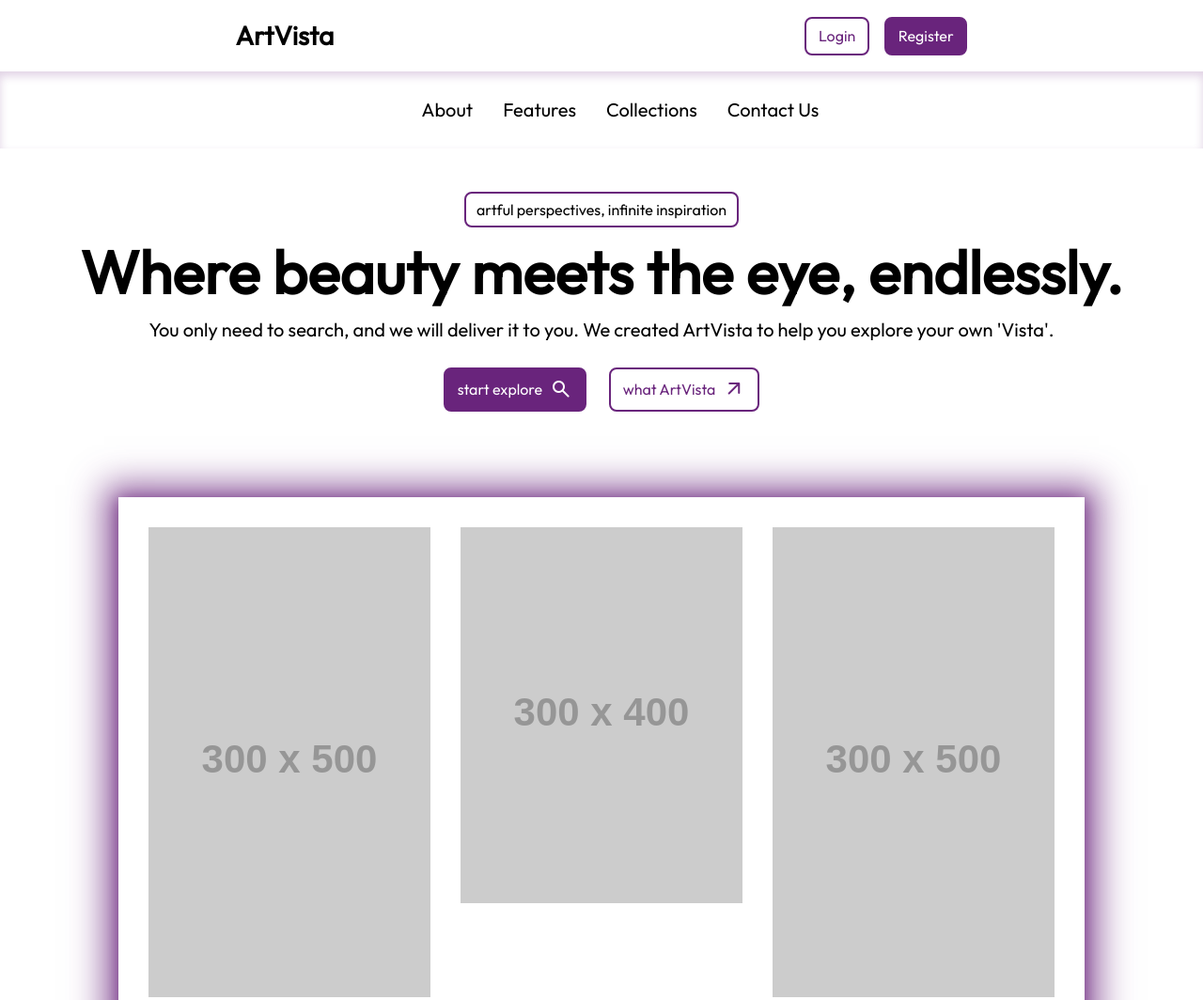
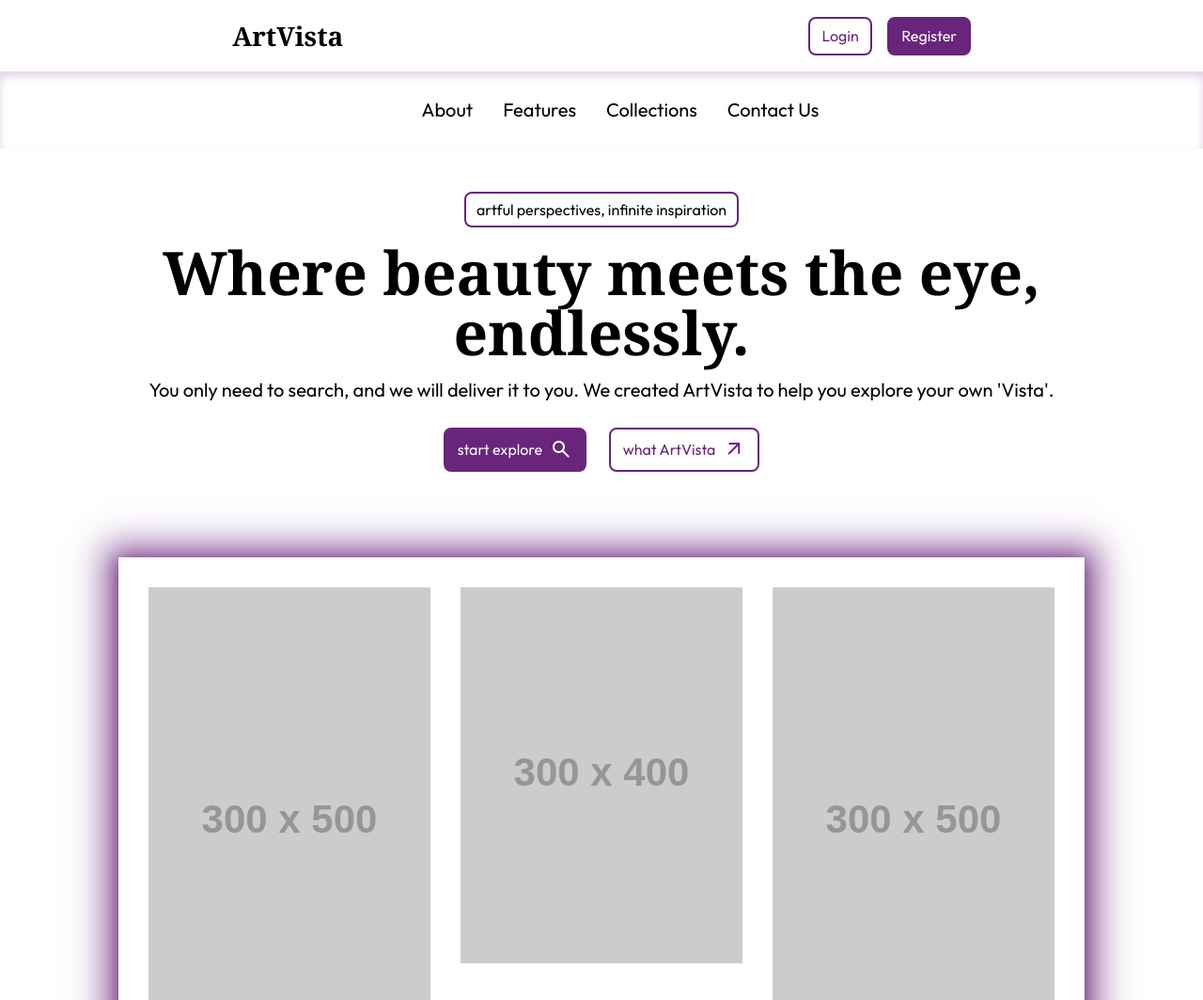
Before and after one commit to MrIrawan/artvista, a website built with Vite: page index.html in a window 1280 px wide. Shown: the top 1064 px of the page at 94% size. Built offline with nearby package versions, Linux system fonts and the light colour scheme; placeholder pictures from the web are drawn by us.

Commit message:
menambahkan font baru dan menghapus font yang lama

```diff
--- a/src/css/welcome.style.css
+++ b/src/css/welcome.style.css
@@ -1,6 +1,6 @@
 @font-face {
-    font-family: 'Main';
-    src: url('/fonts/DMSerifText-Regular.ttf') format('truetype');
+    font-family: 'Main-Bold';
+    src: url('/fonts/NotoSerif-Bold.ttf') format('truetype');
 }
 
 @font-face {
@@ -12,7 +12,7 @@
     --color-main: rgb(105, 36, 124);
     --color-secondary: #ffffff;
     --color-default: #000000;
-    --font-main: 'Main';
+    --main-bold: 'Main-Bold';
     --font-secondary: 'Secondary';
 }
 
@@ -39,6 +39,7 @@ header {
     line-height: 30px;
     transition: all .2s ease-in-out;
     cursor: pointer;
+    font-family: var(--main-bold);
 }
 
 .header-auth {
@@ -126,6 +127,8 @@ header {
     font-size: 4rem;
     line-height: 1;
     margin: 1rem 0;
+    font-family: var(--main-bold);
+    font-weight: 900;
 }
 
 .home-item h2 {
```
Also changed, not shown: public/fonts/DMSerifText-Regular.ttf (deleted), public/fonts/NotoSerif-Bold.ttf (added).
